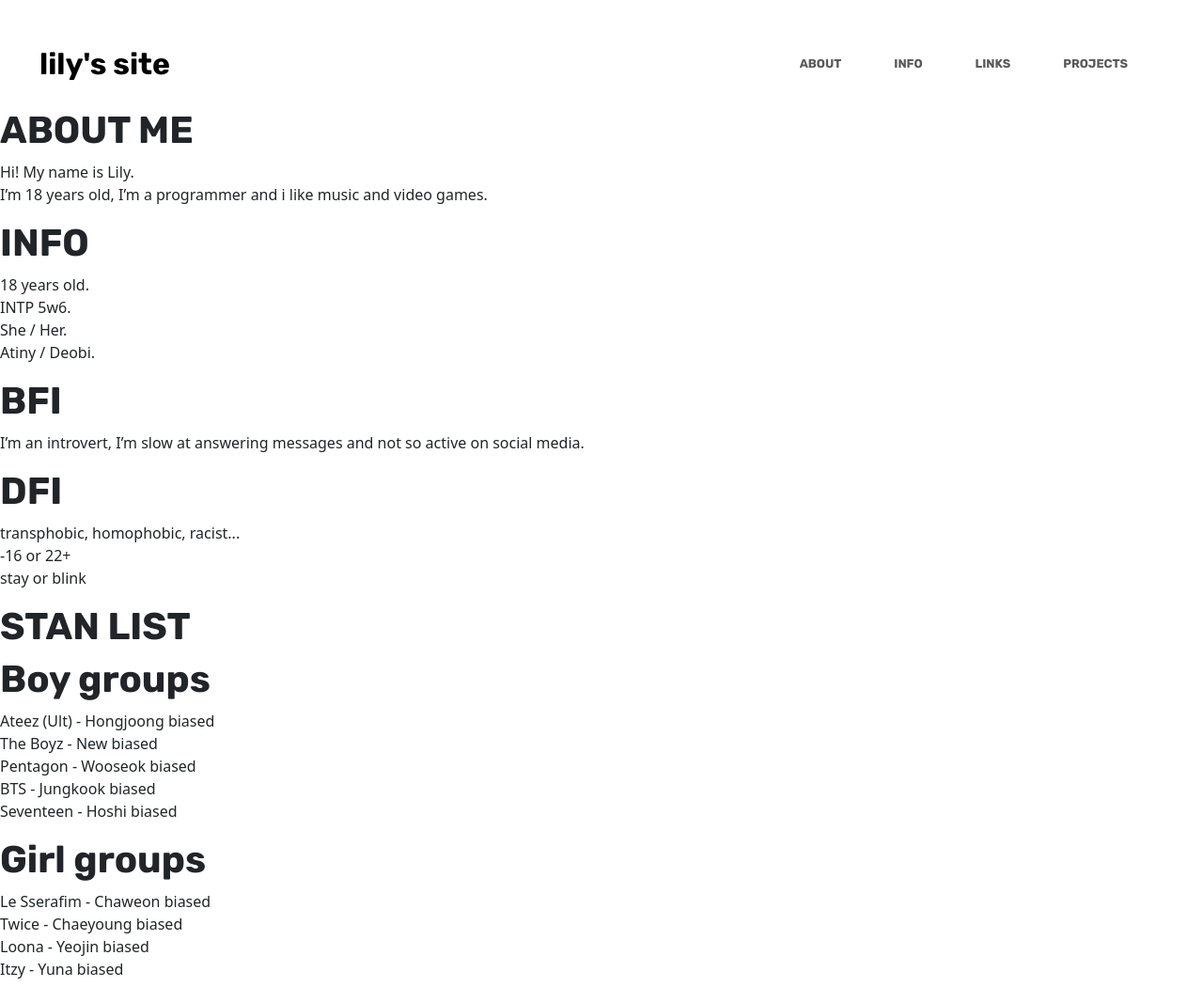
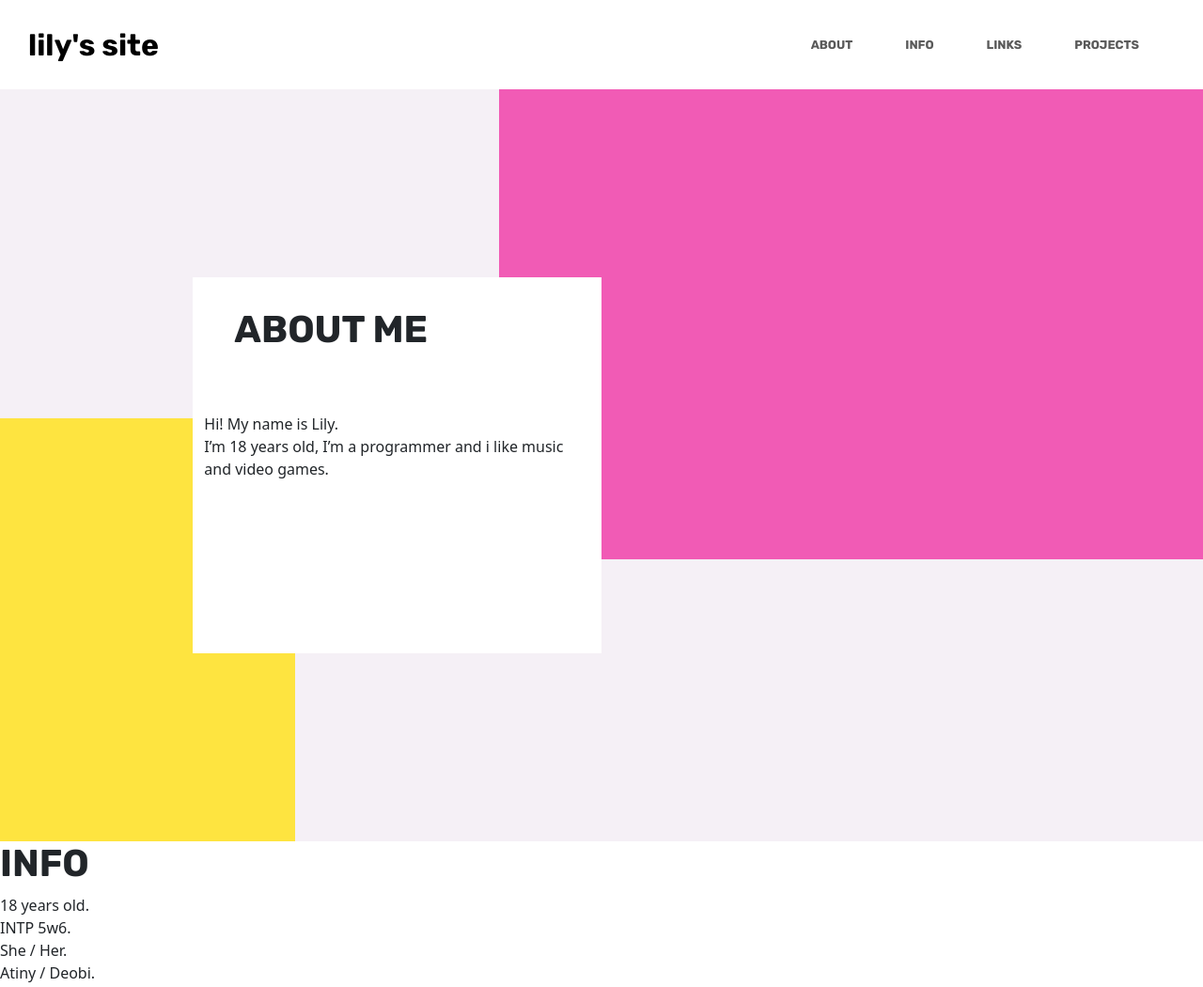
Before and after one commit to lily17bl/lily-site-v2, a website: page index.html in a window 1280 px wide. Shown: the top 1050 px of the page at 94% size. Drawn offline with nearby package versions, Linux system fonts and the light colour scheme.

Commit message:
About Me

```diff
--- a/index.html
+++ b/index.html
@@ -45,14 +45,34 @@
     </section>
 
     <section id="about">
-        <div>
-            <h1>ABOUT ME</h1>
-            <p>
-                Hi! My name is Lily.
-                <br>
-                I’m 18 years old, I’m a programmer and i like music and video games.
-            </p>
+
+        <div class="container-fluid">
+            <div class="row about-row1">
+                <div class="col-lg-5 "></div>
+                <div class="col-lg-7 pink-square"></div>
+            </div>
+            <div class="row about-row2">
+                <div class="col-lg-2">
+                    <div class="row about-row5"></div>
+                    <div class="row about-row6 yellow-square"></div>
+                </div>
+                <div class="col-lg-4 about-text">
+                    <h1 class="about-title">ABOUT ME</h1>
+                    <p class="about-paragraph">
+                        Hi! My name is Lily.
+                        <br>
+                        I’m 18 years old, I’m a programmer and i like music and video games.
+                    </p>
+                </div>
+                <div class="col-lg-6 about-col1">
+                    <div class="about-row4 pink-square"></div>
+                </div>
+            </div>
+            <div class="row about-row3">
+                <div class="col-lg-3 yellow-square"></div>
+            </div>
         </div>
+
     </section>
 
     <section id="info">
@@ -143,7 +163,9 @@
             <p>Do you like this website? Contact me and get yours.</p>
         </div>
     </section>
+    <script src="https://ajax.googleapis.com/ajax/libs/jquery/3.6.3/jquery.min.js"></script>
     <script src="https://cdn.jsdelivr.net/npm/bootstrap@5.3.0-alpha1/dist/js/bootstrap.bundle.min.js" integrity="sha384-w76AqPfDkMBDXo30jS1Sgez6pr3x5MlQ1ZAGC+nuZB+EYdgRZgiwxhTBTkF7CXvN" crossorigin="anonymous"></script>
+    <script src="index.js"></script>
 </body>
 
 <footer>
--- a/styles.css
+++ b/styles.css
@@ -3,9 +3,14 @@
     font-weight: bold;
 }
 
+.container-fluid {
+    margin: 0;
+    padding: 0;
+}
+
 /* Navbar */
 .navbar {
-    padding: 30px 40px 10px 30px;
+    padding: 10px 40px 10px 30px;
     background-color: #fff;
 }
 
@@ -40,3 +45,57 @@
 .projects-link:hover {
     color: #9B5DE5;
 }
+
+/* About */
+
+#about {
+    background-color: #F5F0F6;
+}
+
+.about-row1 {
+    height: 200px;
+}
+
+.about-row2 {
+    height: 400px;
+}
+
+.about-row3 {
+    height: 200px;
+}
+
+.about-row4 {
+    height: 300px;
+}
+
+.about-row5 {
+    height: 150px;
+}
+
+.about-row6 {
+    height: 250px;
+}
+
+.about-col1 {
+    padding: 0;
+}
+
+.yellow-square {
+    background-color: #FEE440;
+}
+
+.pink-square {
+    background-color: #F15BB5;
+}
+
+.about-text {
+    background-color: #fff;
+}
+
+.about-title {
+    margin: 2rem 0 4rem 2rem;
+}
+
+.about-paragraph {
+
+}
```
Also changed, not shown: package.json (added, +19 -0 lines).
